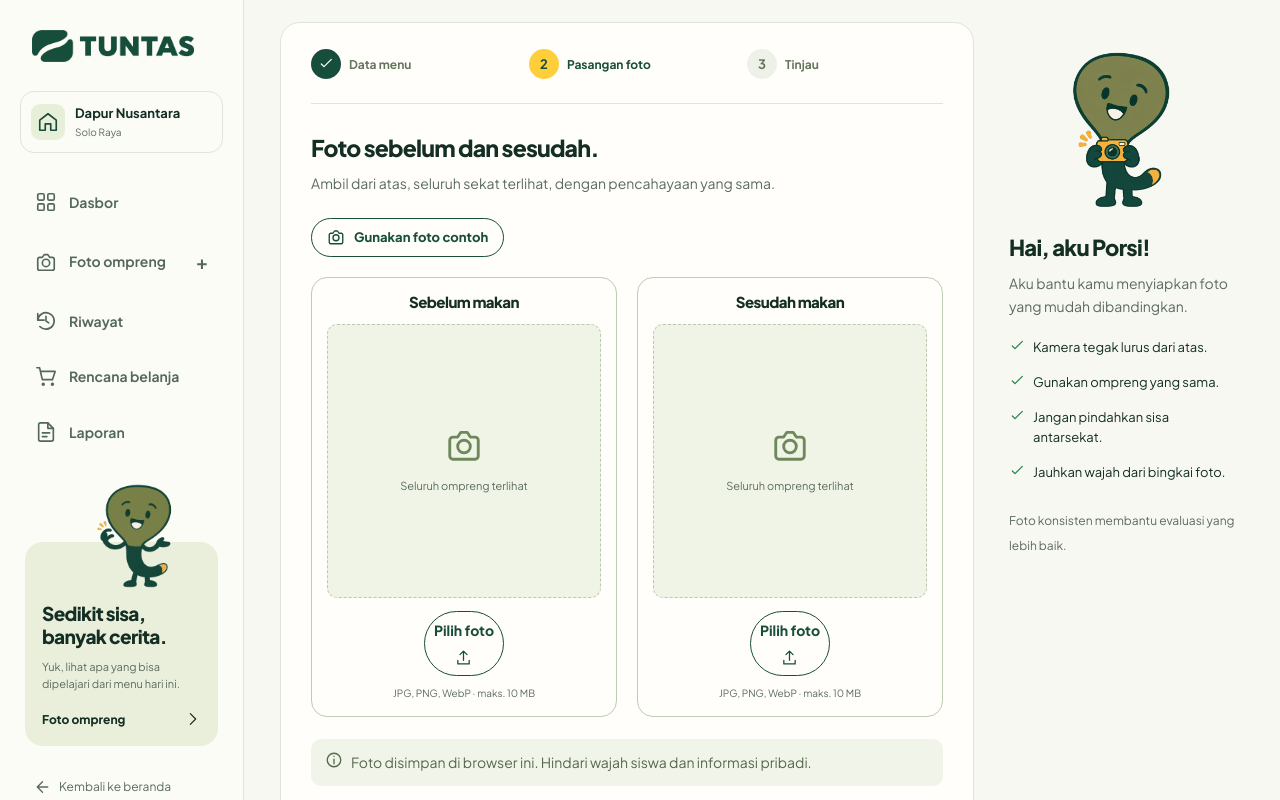
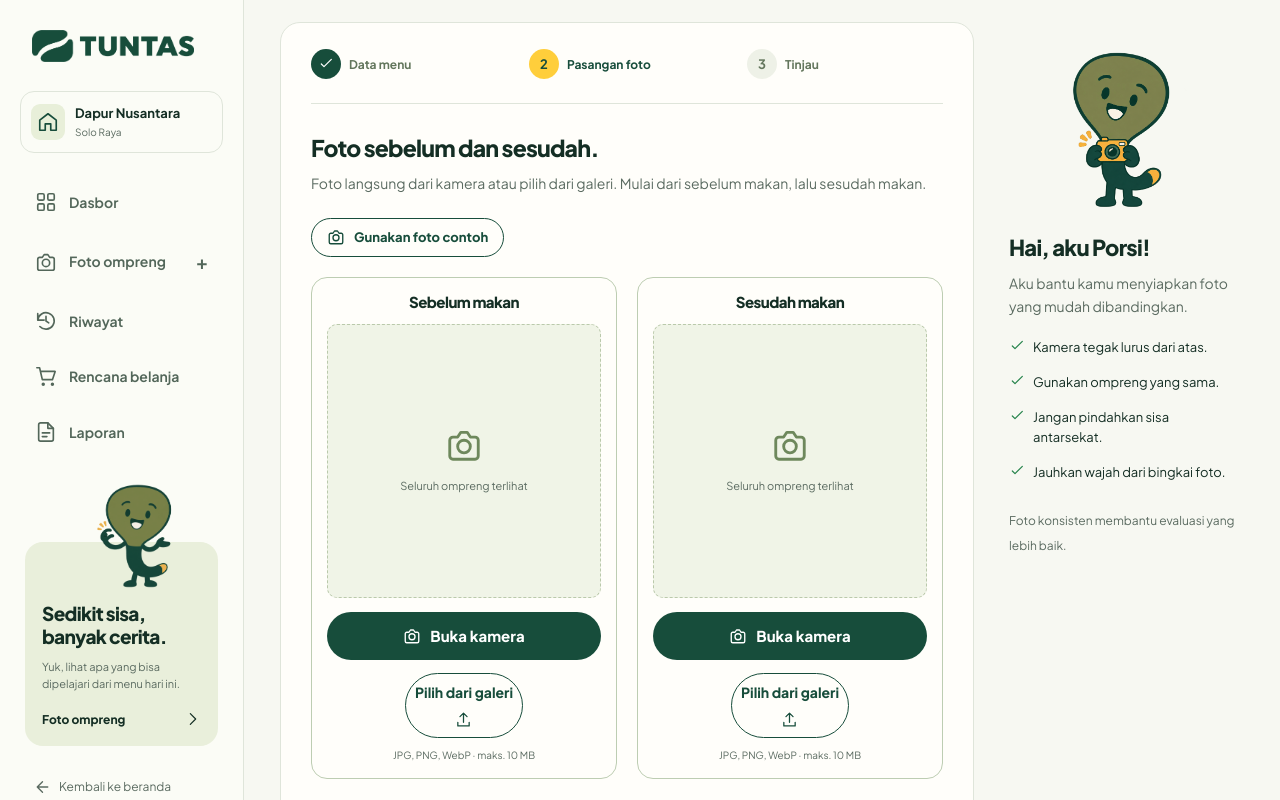
Before and after one commit to hanchyp/tuntas-food-waste-tracker, a Next.js app: page /foto in a window 1280 px wide. Both pictures are taken after a click on the button "Lanjutkan". Shown: the part 177-977 px from the top of the page. Built offline with nearby package versions, Linux system fonts and the light colour scheme.

Commit message:
feat: connect before and after photos to camera and gallery

```diff
--- a/components/capture.tsx
+++ b/components/capture.tsx
@@ -6,18 +6,9 @@ import { Icon, TrayPhoto } from "./ui";
 import { PageHeading } from "./dashboard";
 import { components, dateLabel, schools, type Report } from "@/lib/data";
 import TrayScanner from "./tray-scanner";
+import MealCamera from "./meal-camera";
+import { readImage } from "@/lib/photo";
 
-async function readImage(file: File) {
-  if (!["image/jpeg", "image/png", "image/webp"].includes(file.type)) throw new Error("Gunakan foto JPG, PNG, atau WebP.");
-  if (file.size > 10 * 1024 * 1024) throw new Error("Foto maksimal 10 MB. Pilih foto yang lebih kecil.");
-  const bitmap = await createImageBitmap(file);
-  const scale = Math.min(1, 900 / Math.max(bitmap.width, bitmap.height));
-  const canvas = document.createElement("canvas"); canvas.width = Math.round(bitmap.width * scale); canvas.height = Math.round(bitmap.height * scale);
-  const context = canvas.getContext("2d");
-  if (!context) { bitmap.close(); throw new Error("Foto tidak dapat diproses. Coba browser lain."); }
-  context.drawImage(bitmap, 0, 0, canvas.width, canvas.height); bitmap.close();
-  return canvas.toDataURL("image/jpeg", 0.7);
-}
 export default function Capture() {
   const router = useRouter(); const { addReport, ready } = useDemo();
   const [step, setStep] = useState(0); const [school, setSchool] = useState(schools[0]);
@@ -27,6 +18,8 @@ export default function Capture() {
   const [example, setExample] = useState(false); const [error, setError] = useState("");
   const [reading, setReading] = useState(false); const [processing, setProcessing] = useState(false); const [progress, setProgress] = useState(0);
   const pending = useRef<Report | null>(null);
+  const [cameraSide, setCameraSide] = useState<"before" | "after">();
+  function closeCamera() { const side = cameraSide; setCameraSide(undefined); requestAnimationFrame(() => document.querySelector<HTMLButtonElement>(`[data-camera-side="${side}"]`)?.focus()); }
   useEffect(() => { const now = new Date(); setDate([now.getFullYear(), String(now.getMonth()+1).padStart(2,"0"), String(now.getDate()).padStart(2,"0")].join("-")); }, []);
   useEffect(() => {
     if (processing || window.matchMedia("(prefers-reduced-motion: reduce)").matches) return;
@@ -71,11 +64,12 @@ export default function Capture() {
           <div className="form-grid"><label>Ompreng sampel<input type="number" min="1" max="10000" required value={samples || ""} onChange={e => setSamples(Number(e.target.value))}/><small>Jumlah ompreng yang diwakili pencatatan.</small></label><label>Porsi distribusi<input type="number" min={samples || 1} max="10000" required value={portions || ""} onChange={e => setPortions(Number(e.target.value))}/><small>Total porsi untuk sekolah ini.</small></label></div>
           <div className="inline-note"><Icon name="info" size={18}/>Catat setiap ompreng secara konsisten agar sampel dapat dibandingkan antarmenu dan sekolah.</div>
         </div>}
-        {step === 1 && <div className="form-section"><h2>Foto sebelum dan sesudah.</h2><p>Ambil dari atas, seluruh sekat terlihat, dengan pencahayaan yang sama.</p><button type="button" className="btn btn-outline example-button" onClick={() => { setExample(true); setMenu("Ayam goreng, kentang & sayuran"); setBefore(undefined); setAfter(undefined); setError(""); }}><Icon name="camera" size={18}/>Gunakan foto contoh</button>
-          <div className="photo-upload-grid">{(["before", "after"] as const).map((side, i) => { const src = side === "before" ? before : after; return <div className="photo-upload" key={side}><h3>{i === 0 ? "Sebelum makan" : "Sesudah makan"}</h3>{(example || src) ? <TrayPhoto after={i === 1} src={src}/> : <div className="upload-placeholder"><Icon name="camera" size={38}/><p>Seluruh ompreng terlihat</p></div>}<label className="btn btn-outline upload-label">{reading ? "Memproses foto…" : src ? "Ganti foto" : "Pilih foto"}<input type="file" accept="image/jpeg,image/png,image/webp" disabled={reading} aria-label={i === 0 ? "Unggah foto sebelum makan" : "Unggah foto sesudah makan"} onChange={e => upload(e.target.files?.[0], side)}/><Icon name="upload" size={17}/></label><small>{example ? "Ilustrasi contoh dipilih" : src ? "Foto siap digunakan" : "JPG, PNG, WebP · maks. 10 MB"}</small></div>; })}</div><div className="inline-note"><Icon name="info" size={18}/>Foto disimpan di browser ini. Hindari wajah siswa dan informasi pribadi.</div></div>}
+        {step === 1 && cameraSide && <MealCamera key={cameraSide} side={cameraSide} onClose={closeCamera} onUse={image => { if (cameraSide === "before") setBefore(image); else setAfter(image); setExample(false); setError(""); closeCamera(); }}/> }
+        {step === 1 && !cameraSide && <div className="form-section"><h2>Foto sebelum dan sesudah.</h2><p>Foto langsung dari kamera atau pilih dari galeri. Mulai dari sebelum makan, lalu sesudah makan.</p><button type="button" className="btn btn-outline example-button" onClick={() => { setExample(true); setMenu("Ayam goreng, kentang & sayuran"); setBefore(undefined); setAfter(undefined); setError(""); }}><Icon name="camera" size={18}/>Gunakan foto contoh</button>
+          <div className="photo-upload-grid">{(["before", "after"] as const).map((side, i) => { const src = side === "before" ? before : after; return <div className="photo-upload" key={side}><h3>{i === 0 ? "Sebelum makan" : "Sesudah makan"}</h3>{(example || src) ? <TrayPhoto after={i === 1} src={src}/> : <div className="upload-placeholder"><Icon name="camera" size={38}/><p>Seluruh ompreng terlihat</p></div>}<button type="button" className="btn btn-primary photo-camera-button" disabled={reading} data-camera-side={side} onClick={() => setCameraSide(side)}><Icon name="camera" size={18}/>{src || example ? "Foto ulang" : "Buka kamera"}</button><label className="btn btn-outline upload-label">{reading ? "Memproses foto…" : src ? "Ganti dari galeri" : "Pilih dari galeri"}<input type="file" accept="image/jpeg,image/png,image/webp" disabled={reading} aria-label={i === 0 ? "Unggah foto sebelum makan" : "Unggah foto sesudah makan"} onChange={e => { void upload(e.target.files?.[0], side); e.target.value = ""; }}/><Icon name="upload" size={17}/></label><small>{example ? "Ilustrasi contoh dipilih" : src ? "Foto siap digunakan" : "JPG, PNG, WebP · maks. 10 MB"}</small></div>; })}</div><div className="inline-note"><Icon name="info" size={18}/>Foto disimpan di browser ini. Hindari wajah siswa dan informasi pribadi.</div></div>}
         {step === 2 && <div className="form-section"><h2>Siap melihat hasil pengamatan?</h2><p>Periksa kembali data pencatatanmu.</p><dl className="review-data"><div><dt>Sekolah</dt><dd>{school}</dd></div><div><dt>Menu</dt><dd>{menu}</dd></div><div><dt>Tanggal</dt><dd>{dateLabel(date)}</dd></div><div><dt>Cakupan</dt><dd>{samples} sampel dari {portions} porsi</dd></div></dl><div className="review-photos"><TrayPhoto src={before}/><TrayPhoto after src={after}/></div></div>}
         {error && <p className="form-error" role="alert">{error}</p>}
-        <div className="form-navigation">{step > 0 ? <button type="button" className="btn btn-outline" onClick={() => { setStep(s => s - 1); setError(""); }}>Kembali</button> : <span/>}<button className="btn btn-sun" type="submit" disabled={reading || !ready}>{step === 2 ? "Lihat hasil pengamatan" : "Lanjutkan"}<Icon name={step === 2 ? "chart" : "chevron"} size={18}/></button></div>
+        {!cameraSide && <div className="form-navigation">{step > 0 ? <button type="button" className="btn btn-outline" onClick={() => { setStep(s => s - 1); setError(""); }}>Kembali</button> : <span/>}<button className="btn btn-sun" type="submit" disabled={reading || !ready}>{step === 2 ? "Lihat hasil pengamatan" : "Lanjutkan"}<Icon name={step === 2 ? "chart" : "chevron"} size={18}/></button></div>}
       </form>
     </div><aside className="capture-help"><img src="/brand/porsi-camera.png" alt="" width="170" height="175"/><h3>Hai, aku Porsi!</h3><p>Aku bantu kamu menyiapkan foto yang mudah dibandingkan.</p><ul><li><Icon name="check"/>Kamera tegak lurus dari atas.</li><li><Icon name="check"/>Gunakan ompreng yang sama.</li><li><Icon name="check"/>Jangan pindahkan sisa antarsekat.</li><li><Icon name="check"/>Jauhkan wajah dari bingkai foto.</li></ul><span className="quiet">Foto konsisten membantu evaluasi yang lebih baik.</span></aside></div>
   </>;
```
